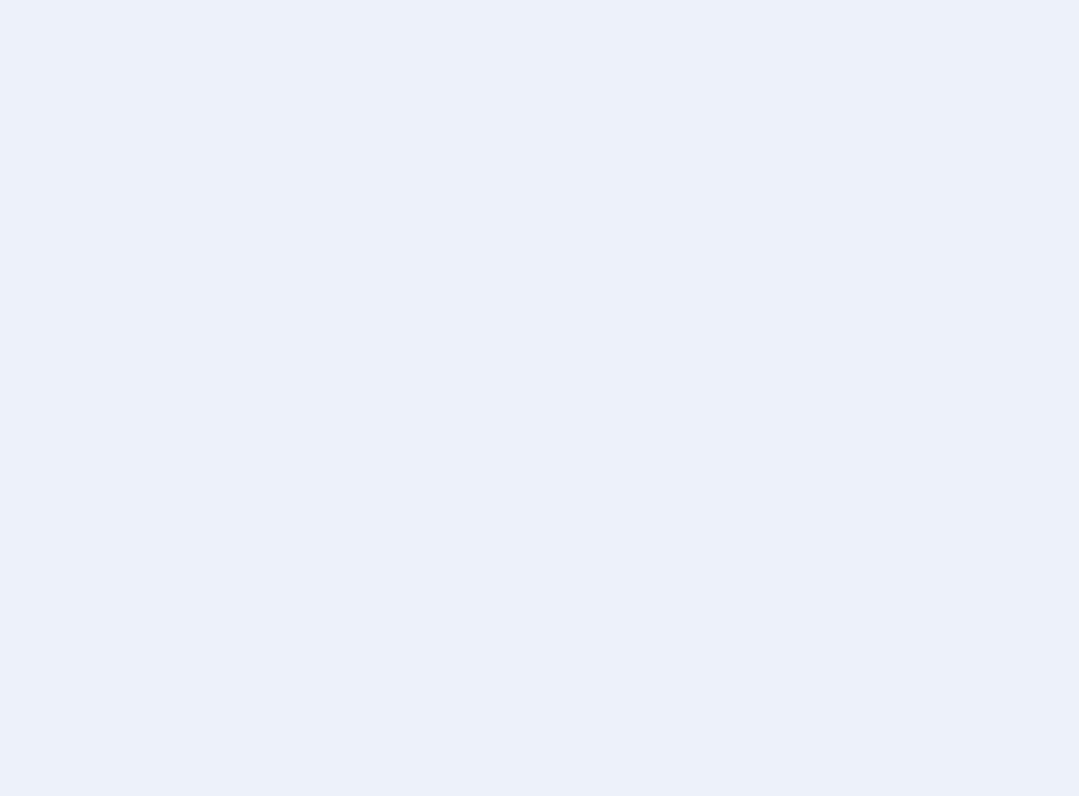
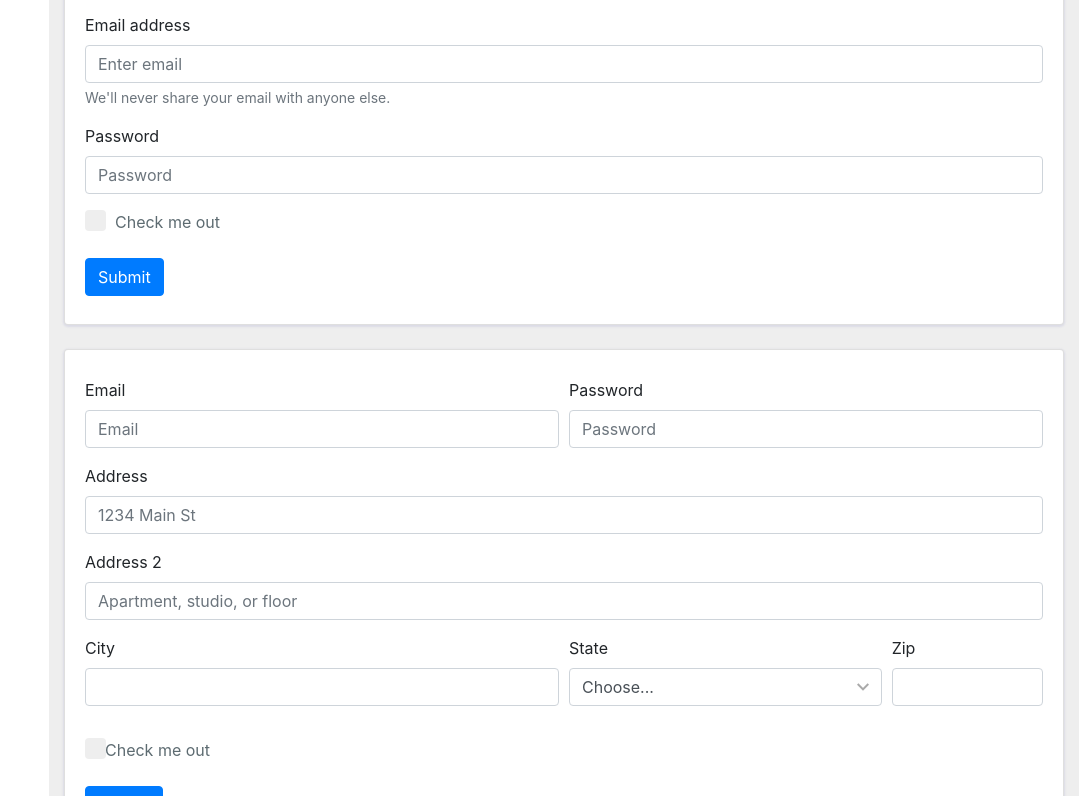
Before and after one commit to hsugui/migracao-react, a React (Create React App) app in the folder migracao/: page /forms in a window 1280 px wide. Shown: the part 300-1096 px from the top of the page, without its empty margins (201-1280 px from the left). Before the commit the page ends 800 px from the top, so only its background shows below. Built offline with nearby package versions, Linux system fonts and the light colour scheme.

Commit message:
Forms finalizado

```diff
--- a/migracao/src/pages/Blocks/Blocks.js
+++ b/migracao/src/pages/Blocks/Blocks.js
@@ -1,5 +1,5 @@
 import React from 'react'
-import { Container, Breadcrumb, Nav, Row, Col, Card, ListGroup } from 'react-bootstrap';
+import { Container, Breadcrumb, Nav, Row, Col, Card } from 'react-bootstrap';
 import '../../assets/css/style.css';
 import Template2 from "../../assets/images/template2.jpg";
 import Template1 from "../../assets/images/template1.jpg";
--- a/migracao/src/pages/Forms/Forms.js
+++ b/migracao/src/pages/Forms/Forms.js
@@ -0,0 +1,116 @@
+import React from 'react'
+import { Container, Breadcrumb, Nav, Row, Col, Card, Form } from 'react-bootstrap';
+import '../../assets/css/style.css';
+
+function Forms(props) {
+    return (
+        <>
+            {/* <!-- main content start --> */}
+            <div className="main-content">
+
+                {/* <!-- content --> */}
+                <Container fluid className="content-top-gap">
+
+                    {/* <!-- breadcrumbs --> */}
+                    <Nav aria-label="breadcrumb" className="mb-4">
+                        <Breadcrumb className="my-breadcrumb">
+                            <Breadcrumb.Item><a href="index.html">Home</a></Breadcrumb.Item>
+                            <Breadcrumb.Item className="active" aria-current="page">Forms</Breadcrumb.Item>
+                        </Breadcrumb>
+                    </Nav>
+                    {/* <!-- //breadcrumbs --> */}
+                    {/* <!-- forms --> */}
+                    <section className="forms">
+                        {/* <!-- forms 1 --> */}
+                        <Card className="card_border py-2 mb-4">
+                            <div className="cards__heading">
+                                <h3>Forms <span></span></h3>
+                            </div>
+                            <Card.Body>
+                                <Form action="#" method="post">
+                                    <Form.Group className="mb-3">
+                                        <Form.Label for="exampleInputEmail1" className="input__label">Email address</Form.Label>
+                                        <Form.Control type="email" className="input-style" id="exampleInputEmail1"
+                                            aria-describedby="emailHelp" placeholder="Enter email" />
+                                        <small id="emailHelp" className ="form-text text-muted">We'll never share your email with
+                                        anyone else.</small>
+                                    </Form.Group>
+                                    <Form.Group className="mb-3">
+                                        <Form.Label for="exampleInputPassword1" className="input__label">Password</Form.Label>
+                                        <Form.Control type="password" className="input-style" id="exampleInputPassword1"
+                                            placeholder="Password" />
+                                    </Form.Group>
+                                    <Form.Check className="check-remember check-me-out">
+                                        <Form.Control type="checkbox" className="form-check-input checkbox" id="exampleCheck1" />
+                                        <Form.Label className ="form-check-label checkmark" for="exampleCheck1">Check me out</Form.Label>
+                                    </Form.Check>
+                                    <button type="submit" className="btn btn-primary btn-style mt-4">Submit</button>
+                                </Form>
+                            </Card.Body>
+                        </Card>
+                        {/* <!-- //forms 1 --> */}
+
+                        {/* <!-- forms 2 --> */}
+                        <Card className="card_border py-2 mb-4">
+                            <Card.Body>
+                                <Form action="#" method="post">
+                                    <div className="form-row">
+                                        <Form.Group className="col-md-6 mb-3">
+                                            <Form.Label for="inputEmail4" className="input__label">Email</Form.Label>
+                                            <Form.Control type="email" className="input-style" id="inputEmail4" placeholder="Email" />
+                                        </Form.Group>
+                                        <Form.Group className="col-md-6 mb-3">
+                                            <Form.Label for="inputPassword4" className="input__label">Password</Form.Label>
+                                            <Form.Control type="password" className="input-style" id="inputPassword4" placeholder="Password" />
+                                        </Form.Group>
+                                    </div>
+                                    <Form.Group className="mb-3">
+                                        <Form.Label for="inputAddress" className="input__label">Address</Form.Label>
+                                        <Form.Control type="text" className="input-style" id="inputAddress" placeholder="1234 Main St" />
+                                    </Form.Group>
+                                    <Form.Group className="mb-3">
+                                        <Form.Label for="inputAddress2" className="input__label">Address 2</Form.Label>
+                                        <Form.Control type="text" className="input-style" id="inputAddress2"
+                                            placeholder="Apartment, studio, or floor" />
+                                    </Form.Group>
+                                    <div className="form-row mb-3">
+                                        <Form.Group className="col-md-6">
+                                            <Form.Label for="inputCity" className="input__label">City</Form.Label>
+                                            <Form.Control type="text" className="input-style" id="inputCity" />
+                                        </Form.Group>
+                                        <Form.Group className="col-md-4 mb-3">
+                                            <Form.Label for="inputState" className="input__label">State</Form.Label>
+                                            <Form.Select id="inputState" className="form-control input-style">
+                                                <option selected>Choose...</option>
+                                                <option>...</option>
+                                            </Form.Select>
+                                        </Form.Group>
+                                        <Form.Group className="col-md-2 mb-3">
+                                            <Form.Label for="inputZip" className="input__label">Zip</Form.Label>
+                                            <Form.Control type="text" className="input-style" id="inputZip" />
+                                        </Form.Group>
+                                    </div>
+                                    <Form.Check className="form-check check-remember check-me-out">
+                                        <Form.Control className="form-check-input checkbox" type="checkbox" id="gridCheck" />
+                                        <Form.Label className ="form-check-label checkmark" for="gridCheck">
+                                        Check me out
+                                        </Form.Label>
+                                    </Form.Check>
+                                    <button type="submit" className="btn btn-primary btn-style mt-4">Sign in</button>
+                                </Form>
+                            </Card.Body>
+                        </Card>
+                        {/* <!-- //forms 2 --> */}
+                    </section>
+                    {/* <!-- //forms  --> */}
+
+                </Container>
+                {/* <!-- //content --> */}
+
+            </div>
+            {/* <!-- main content end--> */}
+        </>
+    )
+}
+
+export default Forms
--- a/migracao/src/routes.js
+++ b/migracao/src/routes.js
@@ -5,6 +5,7 @@ import Index from './pages/Index/Index'
 import Cards from './pages/Cards/Cards'
 import Pricing from './pages/Pricing/Pricing'
 import Blocks from './pages/Blocks/Blocks'
+import Forms from './pages/Forms/Forms'
 
 export const Routes = () => {
     return (
@@ -13,6 +14,7 @@ export const Routes = () => {
             <Route path="/cards" component={Cards}/>
             <Route path="/pricing" component={Pricing}/>
             <Route path="/blocks" component={Blocks}/>
+            <Route path="/forms" component={Forms}/>
         </Switch>
     )
 }
```
